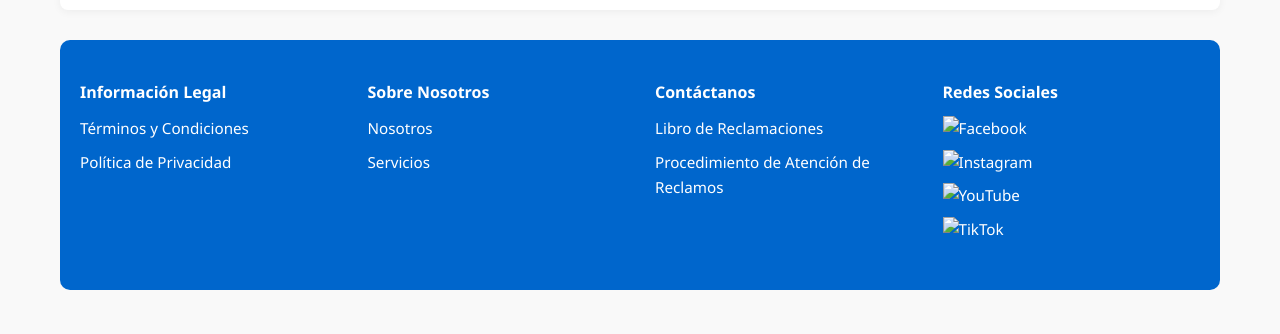
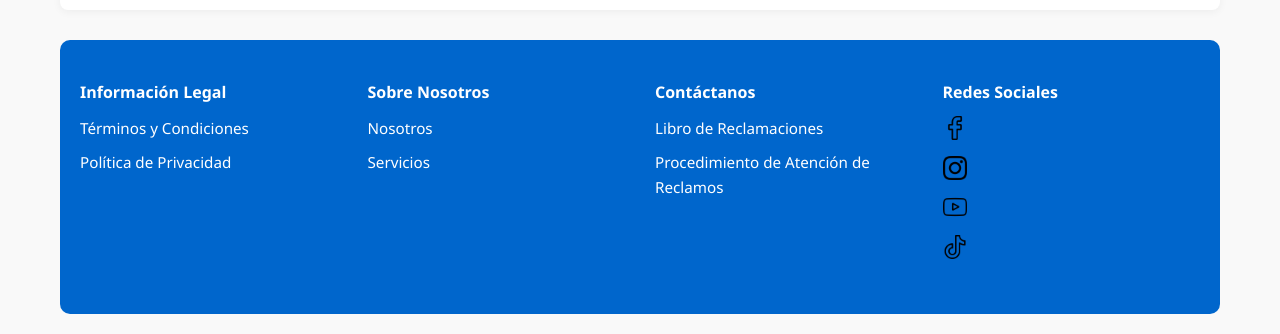
Before and after one commit to gabrielsh06/Programacion-web, a website: page public_html/Nosotros.html in a window 1280 px wide. Shown: the part 1041-1375 px from the top of the page. Before the commit the page ends 1351 px from the top, so only its background shows below. Drawn offline with Linux system fonts and the light colour scheme.

Commit message:
Segundo avance version 2.3 (no sé qué hemos hecho)

```diff
--- a/public_html/Nosotros.html
+++ b/public_html/Nosotros.html
@@ -72,10 +72,10 @@
                 <section class="footer-section">
                     <p>Redes Sociales</p>
                     <ul>
-          <li><a href="#"><img src="facebook-icon.png" alt="Facebook"></a></li>
-          <li><a href="#"><img src="instagram-icon.png" alt="Instagram"></a></li>
-          <li><a href="#"><img src="youtube-icon.png" alt="YouTube"></a></li>
-          <li><a href="#"><img src="tiktok-icon.png" alt="TikTok"></a></li>
+                        <li><a href="https://www.facebook.com/ClinicaSPablo"><img src="recursos/facebook.png" alt="Facebook"></a></li>
+                        <li><a href="https://www.tiktok.com/@red_sanpablo"><img src="recursos/instagram.png" alt="Instagram"></a></li>
+                        <li><a href="https://www.youtube.com/@red_sanpablo"><img src="recursos/youtube.png" alt="Youtube"></a></li>
+                        <li><a href="https://www.instagram.com/sanpablo_reddeclinicas"><img src="recursos/tik-tok.png" alt="TikTok"></a></li>
                     </ul>
                 </section>
             </footer>
```
Also changed, not shown: public_html/Servicios.html (+4 -4 lines). Lines whose indentation alone changed are shown as unchanged.
